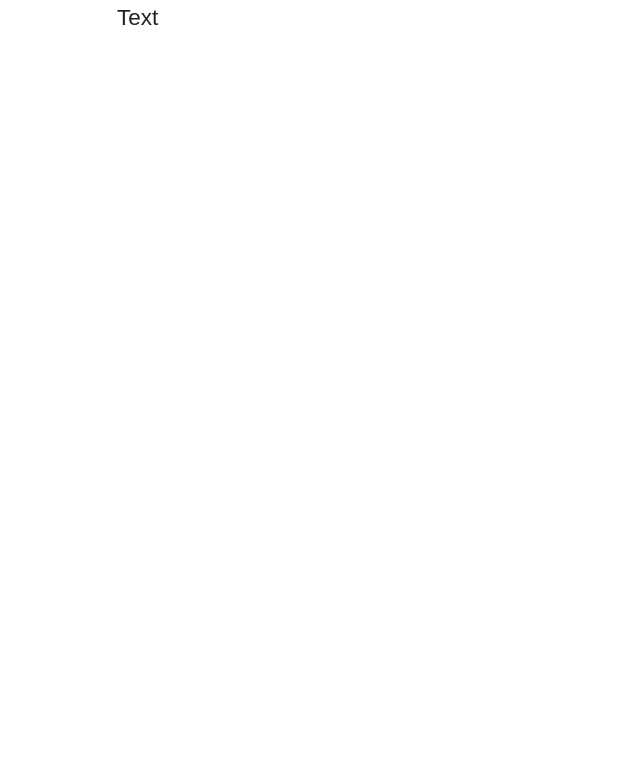
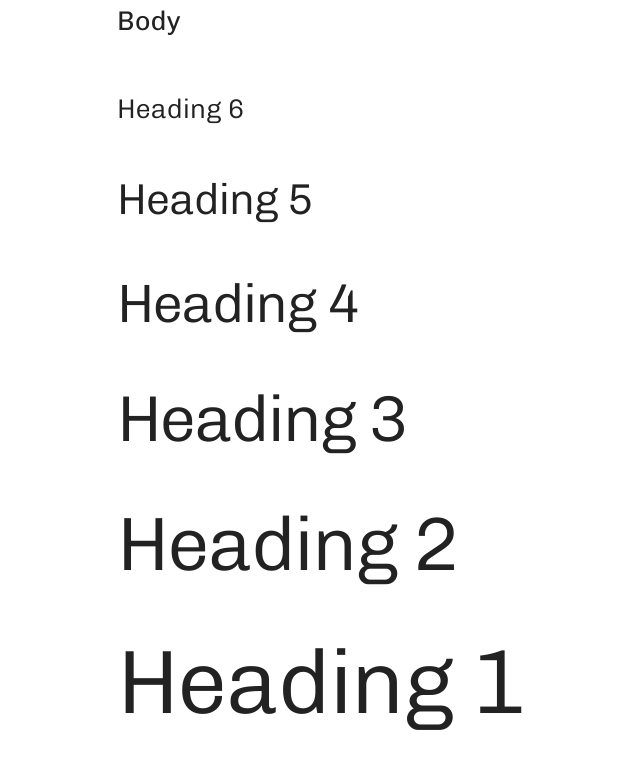
Before and after one commit to col-lefevre/website-v2, a Flask app: page / in a window 1280 px wide. Before the commit the part shown is almost empty. Shown: the top 771 px of the page, without its empty margins (43-683 px from the left). Run offline with Flask 3, Linux system fonts and the light colour scheme.

Commit message:
fixed font

```diff
--- a/static/css/base.css
+++ b/static/css/base.css
@@ -1,15 +1,14 @@
 @font-face {
-    font-family: Chivo;
-    src: url(../fonts/Chivo-VariableFont_wght.ttf) format(truetype-variations);
+    font-family: 'Chivo';
+    src: url(../fonts/Chivo-VariableFont_wght.ttf) format('truetype-variations');
     font-weight: 100 900;
-    font-style: normal;
 }
 
 html {
-    font-size: 15px;
+    font-size: 18px;
 }
 
 body {
-    font-family: 'Chivo', sans-serif;
+    font-family: 'Chivo';
     font-weight: 400;
 }
--- a/templates/index.html
+++ b/templates/index.html
@@ -4,5 +4,10 @@
 {% block styles %}{% endblock %}
 
 {% block content %}
-<p>Text</p>
+<p>Body</p>
+
+{% for i in range(6, 0, -1) %}
+    <h{{i}}>Heading {{i}}</h{{i}}>
+{% endfor %}
+
 {% endblock %}
```
